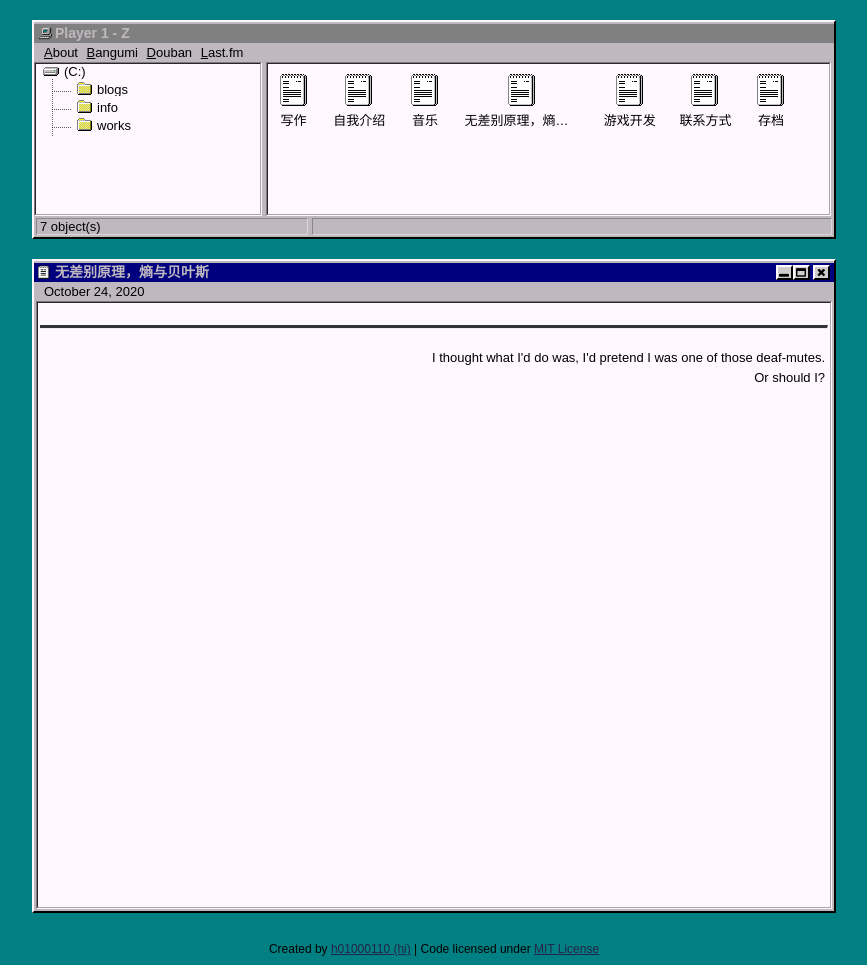
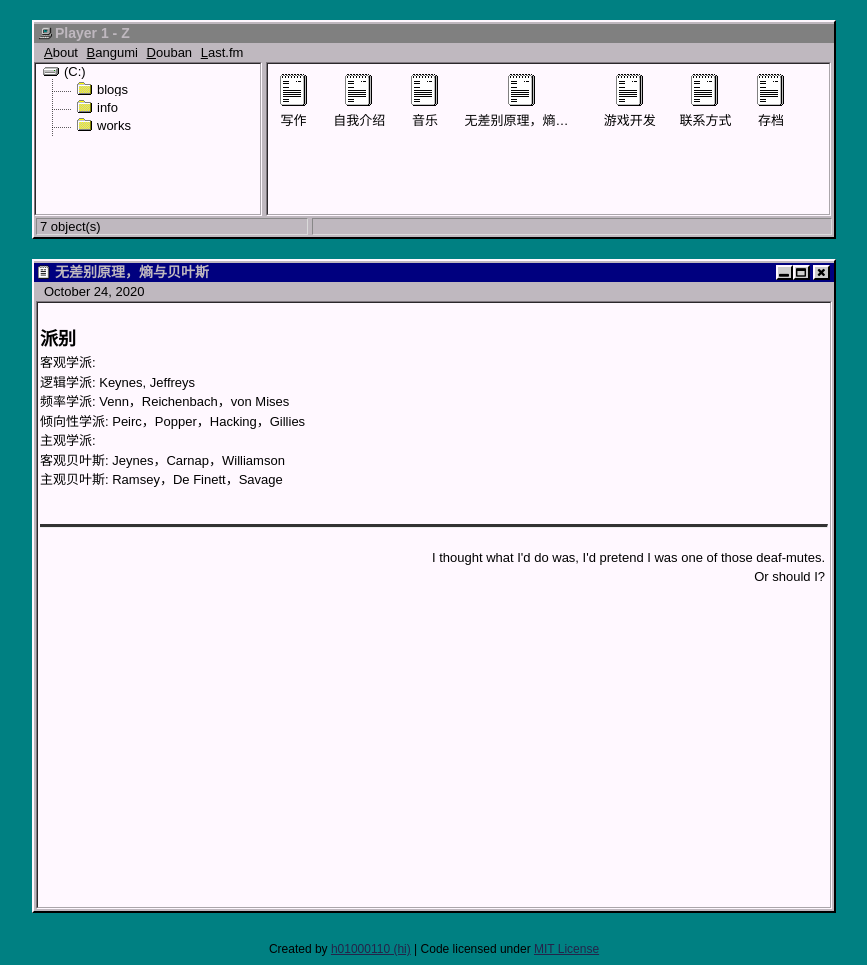
Before and after one commit to player1-Z/player1-Z.github.io, a Jekyll site: the page built from _posts/2020-10-24-IndifferenceEntropyBayes.md, in a window 1280 px wide. Shown: the whole page, without its empty margins (206-1073 px from the left). Built offline with Jekyll 4.4.1, drawn with Linux system fonts in a browser that asks for light colours.

Commit message:
Update 2020-10-24-IndifferenceEntropyBayes.md

```diff
--- a/_posts/2020-10-24-IndifferenceEntropyBayes.md
+++ b/_posts/2020-10-24-IndifferenceEntropyBayes.md
@@ -3,3 +3,12 @@ layout: default
 title: "无差别原理，熵与贝叶斯"
 tags: blogs
 ---
+
+## 派别
+客观学派:
+  逻辑学派: Keynes, Jeffreys
+  频率学派: Venn，Reichenbach，von Mises
+  倾向性学派: Peirc，Popper，Hacking，Gillies
+主观学派:
+  客观贝叶斯: Jeynes，Carnap，Williamson
+  主观贝叶斯: Ramsey，De Finett，Savage
```
